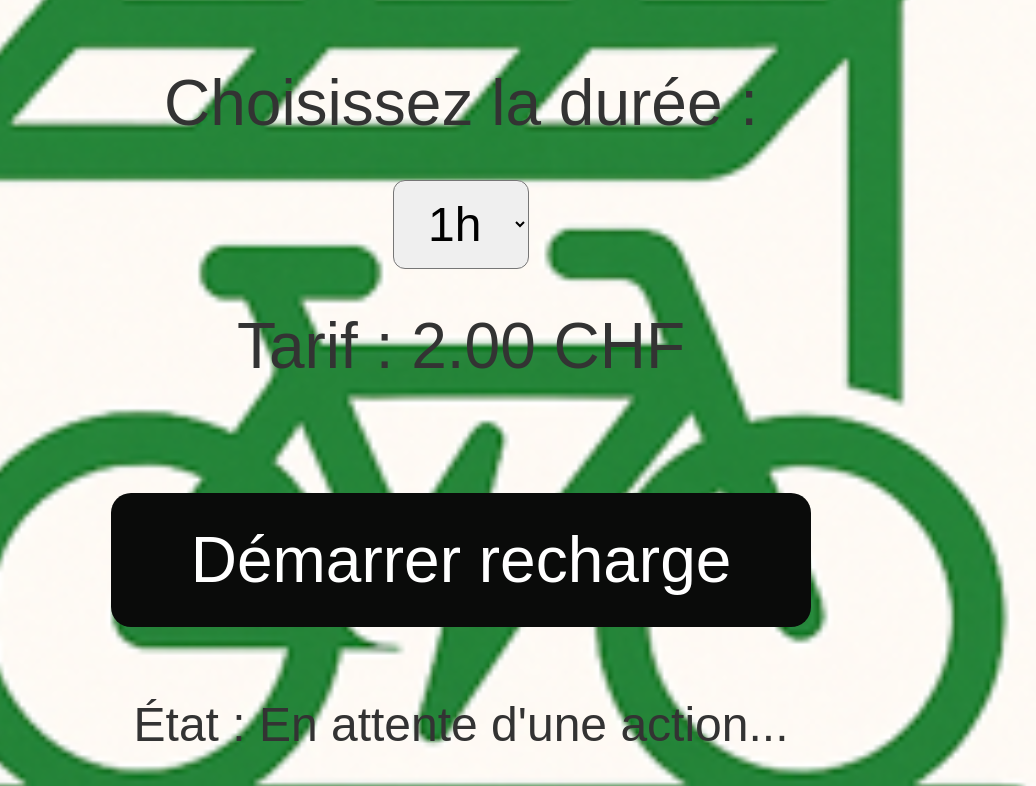
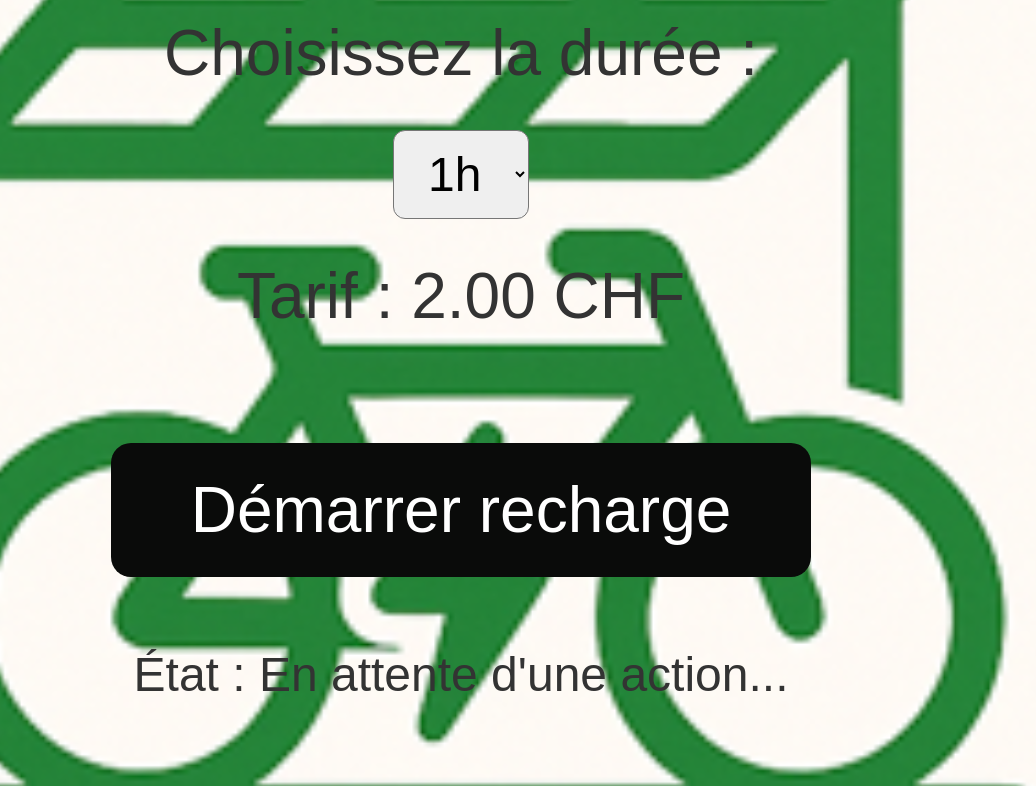
Before and after one commit to Solveocom/Sol-veo.com-Application, a website: page public/index.html in a window 1280 px wide. Shown: the part 825-1611 px from the top of the page, without its empty margins (179-1215 px from the left). Drawn offline with Linux system fonts and the light colour scheme.

Commit message:
Premier commit

```diff
--- a/public/index.html
+++ b/public/index.html
@@ -8,7 +8,7 @@
       font-family: Arial, sans-serif;
       text-align: center;
       margin: 0;
-      padding: 60px 10px;
+      padding: 10px 10px;
       background: url("/background.png") no-repeat center center fixed;
       background-size: cover;
       color: #333;
```
